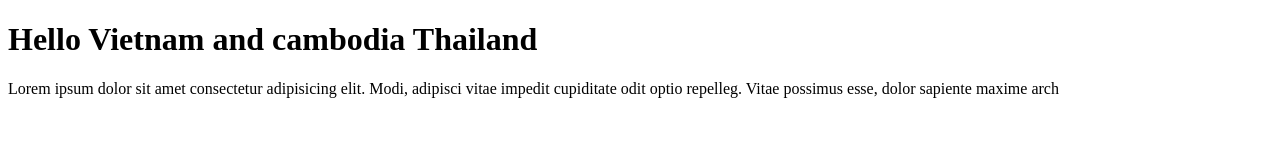
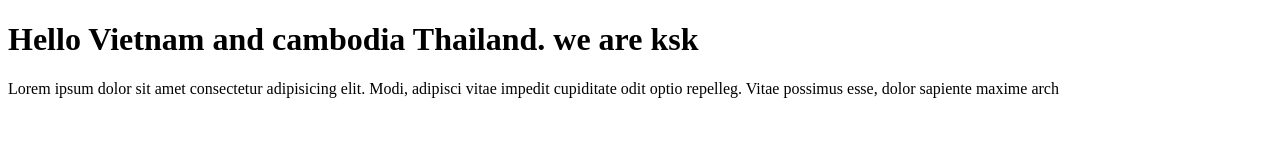
Before and after one commit to zxally/homeworkgithub, a plain HTML site: page index.html in a window 1280 px wide. Drawn offline with Linux system fonts and the light colour scheme.

Commit message:
now new file

```diff
--- a/index.html
+++ b/index.html
@@ -6,7 +6,7 @@
     <title>Document</title>
 </head>
 <body>
-    <h1>Hello Vietnam and cambodia Thailand</h1>
+    <h1>Hello Vietnam and cambodia Thailand. we are ksk</h1>
     <p>Lorem ipsum dolor sit amet consectetur adipisicing elit. Modi, adipisci vitae impedit cupiditate odit optio repelleg. Vitae possimus esse, dolor sapiente maxime arch</p>
 </body>
 </html>
```
